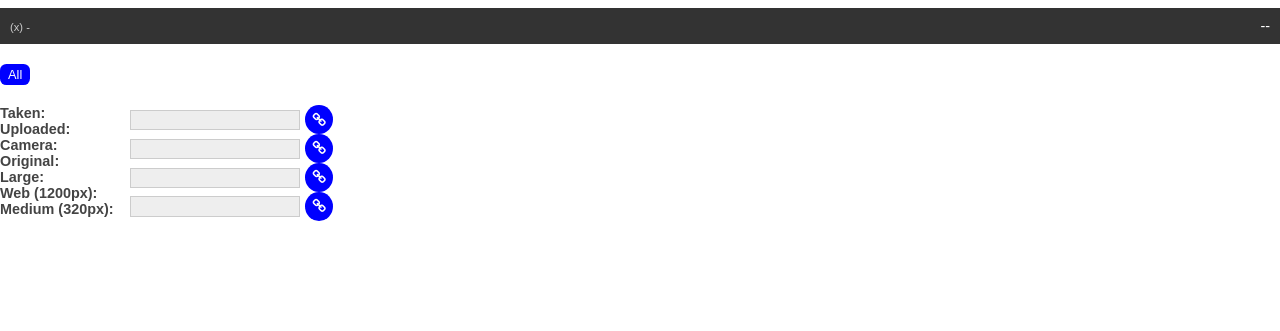
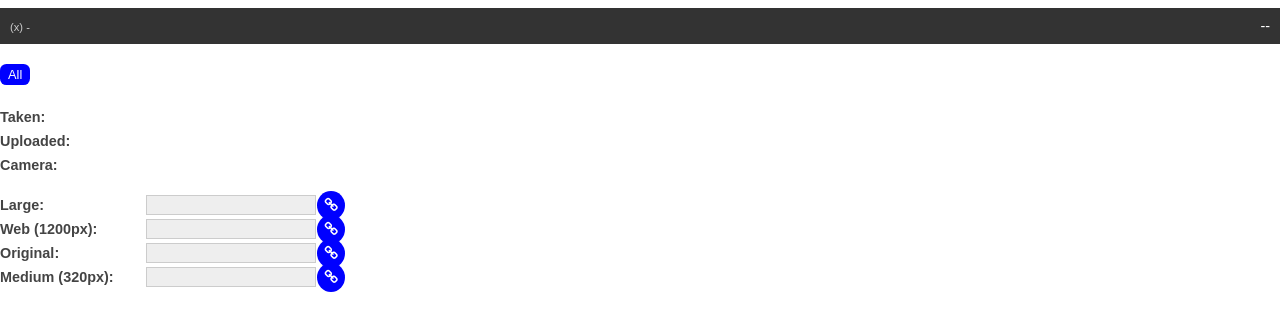
Before and after one commit to jjdelc/Photolog, a Flask app: template upload-api/upload_api/webend/templates/detail.html in a window 1280 px wide. Shown: the part 36-367 px from the top of the page. Run offline with Flask 2, Linux system fonts and the light colour scheme; the template is opened without the code that fills it, so the values that code supplies are empty; some libraries are stand-ins or nearby versions.

Commit message:
Align DLs

```diff
--- a/upload-api/upload_api/webend/static/main.css
+++ b/upload-api/upload_api/webend/static/main.css
@@ -113,7 +113,7 @@
 dt {
 float: left;
 clear: left;
-width: 8rem;
+width: 9rem;
 font-size: 0.9rem;
 font-weight: bold;
 }
@@ -123,6 +123,11 @@
 dd {
 font-size: 0.9rem;
 font-style: italic;
+}
+dd, dt {
+height: 1.5rem;
+display: flex;
+align-items: center;
 }
 .permalink {
 border: 1px solid #cccccc;
--- a/upload-api/upload_api/webend/templates/detail.html
+++ b/upload-api/upload_api/webend/templates/detail.html
@@ -30,13 +30,13 @@
 </dl>
 
 <dl>
-<dt><label for="link-original">Original</label></dt>
-<dd><input id="link-original"  class="permalink"readonly value="{{ picture.original }}">
-<a class="fa fa-chain permalink-link" href="{{ picture.original }}"></a></dd>
 <dt><label for="link-original">Large</label></dt>
 <dd><input id="link-original" class="permalink" readonly value="{{ picture.large }}">
 <a class="fa fa-chain permalink-link" href="{{ picture.large }}"></a></dd>
 <dt><label for="link-web">Web (1200px)</label></dt>
+<dt><label for="link-original">Original</label></dt>
+<dd><input id="link-original"  class="permalink"readonly value="{{ picture.original }}">
+<a class="fa fa-chain permalink-link" href="{{ picture.original }}"></a></dd>
 <dd><input id="link-web" class="permalink" readonly value="{{ picture.web }}">
 <a class="fa fa-chain permalink-link" href="{{ picture.web }}"></a></dd>
 <dt><label for="link-original">Medium (320px)</label></dt>
```
